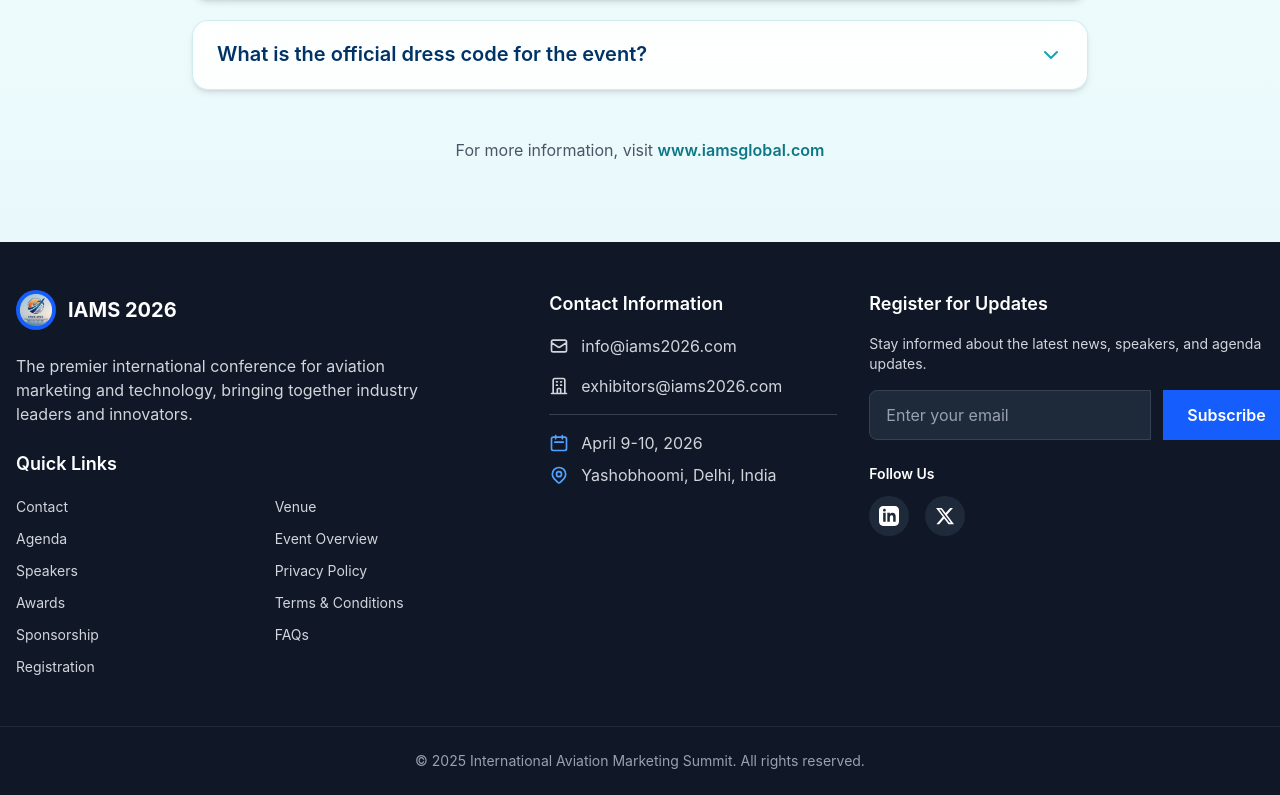
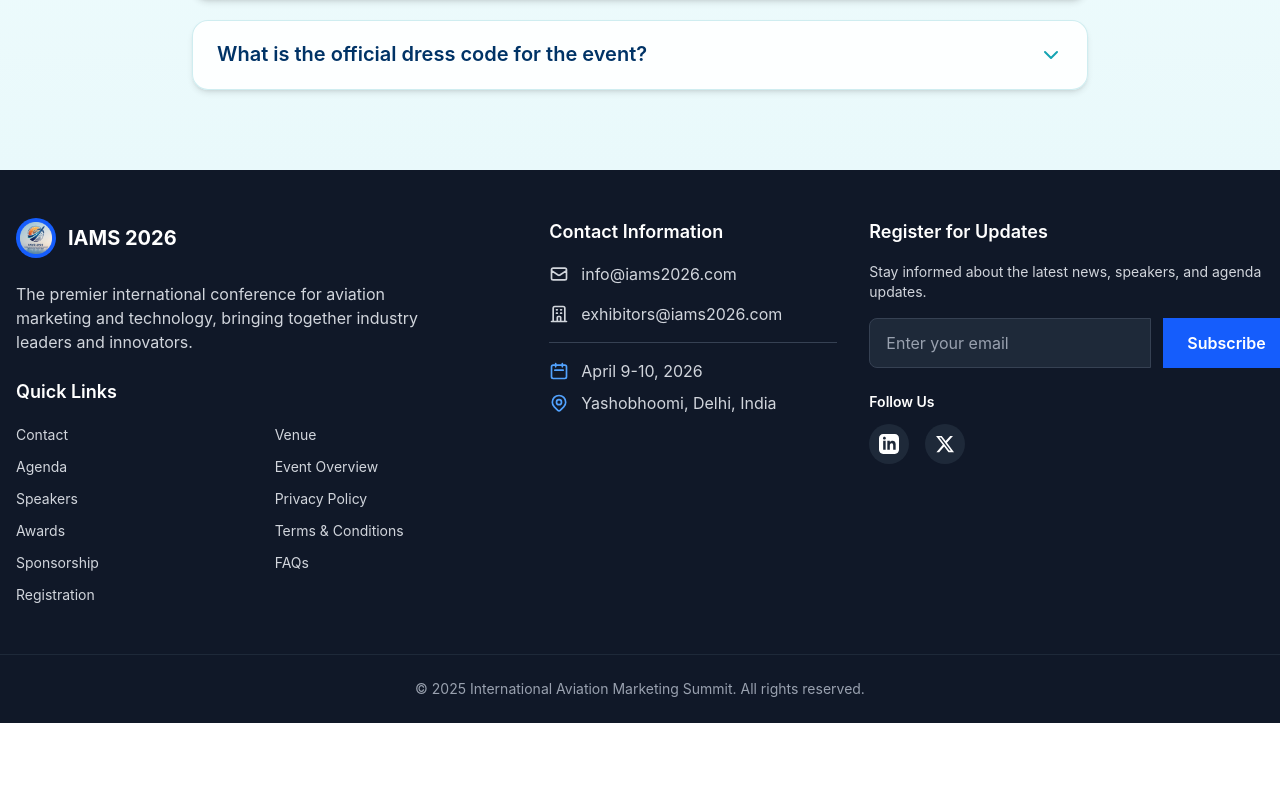
Before and after one commit to evreneducation/iams, a React (Vite) app: page /faqs in a window 1280 px wide. Shown: the part 1539-2334 px from the top of the page. After the commit the page ends 2262 px from the top, so only its background shows below. Built offline with nearby package versions, Linux system fonts and the light colour scheme; a web font is replaced by a local one.

Commit message:
last commit solving faqs

```diff
--- a/src/pages/Faqs.jsx
+++ b/src/pages/Faqs.jsx
@@ -148,17 +148,7 @@ export default function Faqs() {
       </div>
 
       {/* ===== Footer Note ===== */}
-      <div className="text-center mt-12 text-gray-600 text-base">
-        For more information, visit{" "}
-        <a
-          href="https://www.iamsglobal.com"
-          target="_blank"
-          rel="noopener noreferrer"
-          className="text-[#0E7785] font-semibold hover:underline"
-        >
-          www.iamsglobal.com
-        </a>
-      </div>
+
     </section>
   );
 }
```
